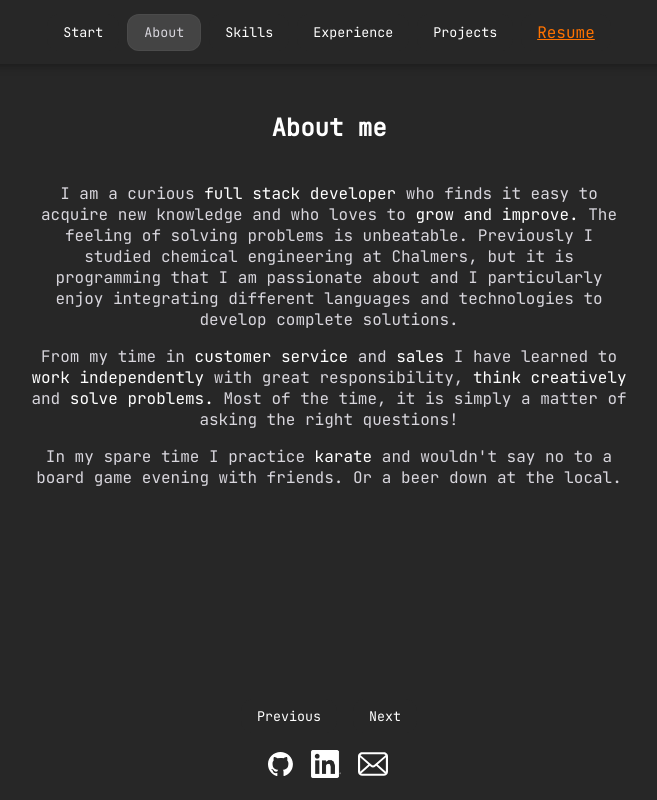
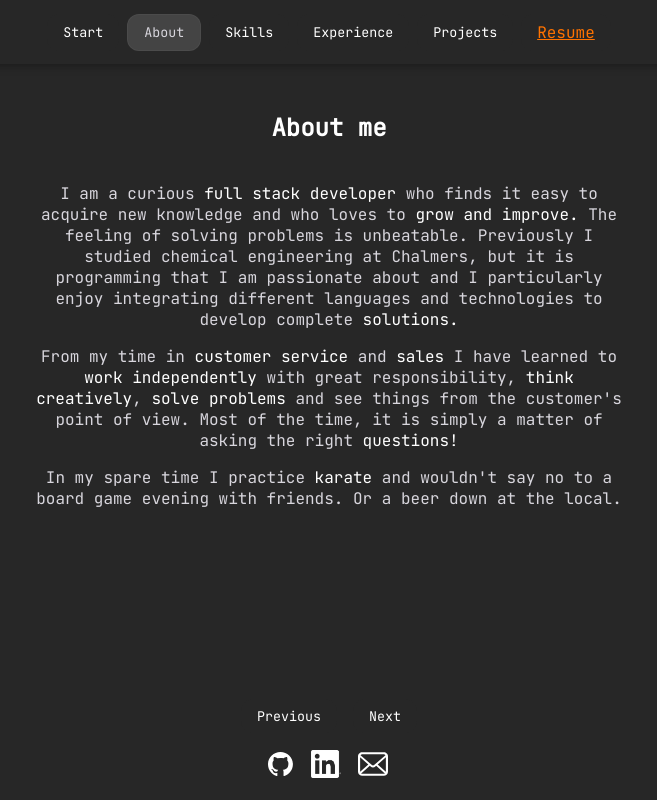
Before and after one commit to DefinitelyUnlikely/definitelyunlikely.github.io, a SvelteKit app in the folder portfolio/: page / in a window 1280 px wide. Both pictures are taken after a click on the button "About". Shown: the whole page, without its empty margins (311-968 px from the left). Built offline with nearby package versions, Linux system fonts and the light colour scheme.

Commit message:
mor eabout me changes

```diff
--- a/portfolio/src/components/sections/about/about.svelte
+++ b/portfolio/src/components/sections/about/about.svelte
@@ -7,11 +7,12 @@
             I am a curious <span class="lighter-text">full stack developer</span
             >
             who finds it easy to acquire new knowledge and who loves to
-            <span class="lighter-text">grow and improve.</span> The feeling of solving
-            problems is unbeatable. Previously I studied chemical engineering at
-            Chalmers, but it is programming that I am passionate about and I particularly
-            enjoy integrating different languages and technologies to develop complete
-            solutions.
+            <span class="lighter-text">grow and improve.</span> The feeling of
+            solving problems is unbeatable. Previously I studied chemical
+            engineering at Chalmers, but it is programming that I am passionate
+            about and I particularly enjoy integrating different languages and
+            technologies to develop complete
+            <span class="lighter-text">solutions.</span>
         </p>
         <p>
             From my time in <span class="lighter-text">customer service</span>
@@ -20,9 +21,11 @@
             I have learned to
             <span class="lighter-text">work independently</span>
             with great responsibility,
-            <span class="lighter-text">think creatively</span> and
-            <span class="lighter-text">solve problems.</span> Most of the time, it
-            is simply a matter of asking the right questions!
+            <span class="lighter-text">think creatively</span>,
+            <span class="lighter-text">solve problems</span> and see things from
+            the customer's point of view. Most of the time, it is simply a
+            matter of asking the right
+            <span class="lighter-text">questions!</span>
         </p>
         <p>
             In my spare time I practice <span class="lighter-text">karate</span>
```
